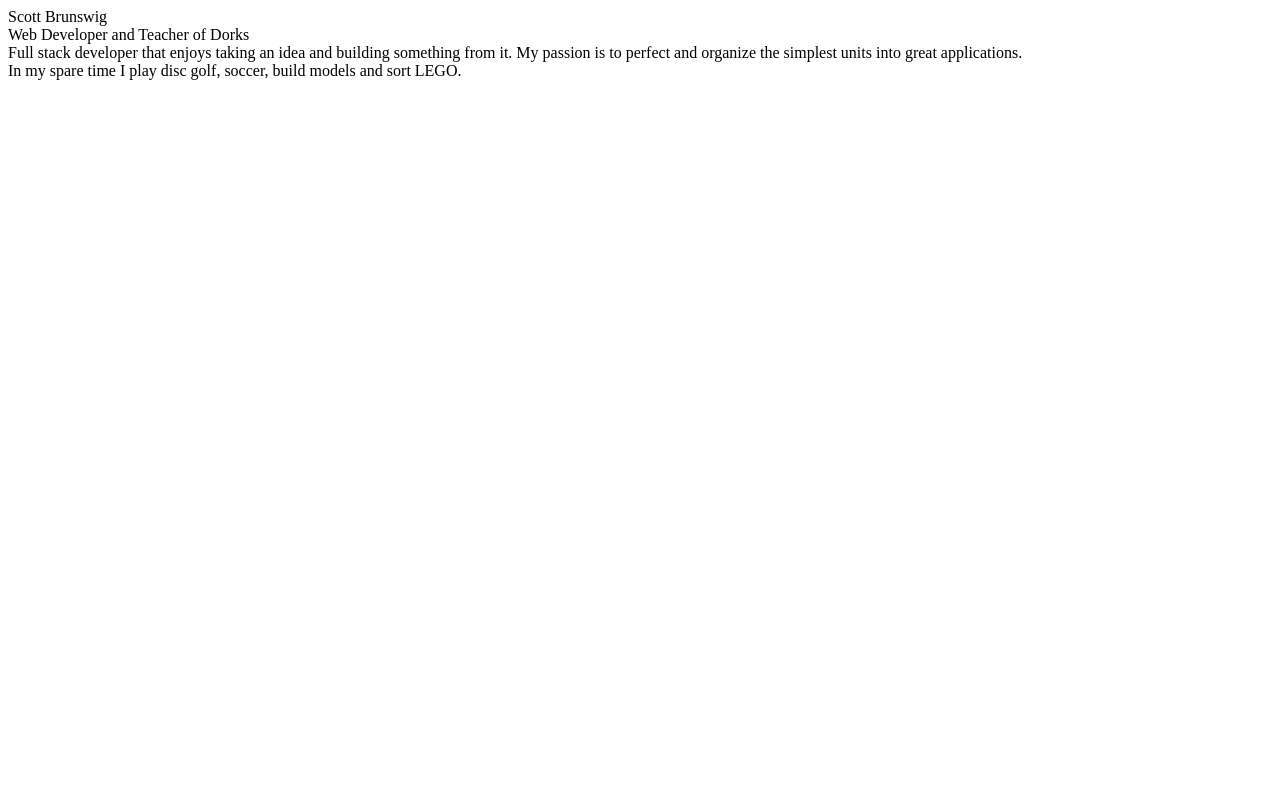
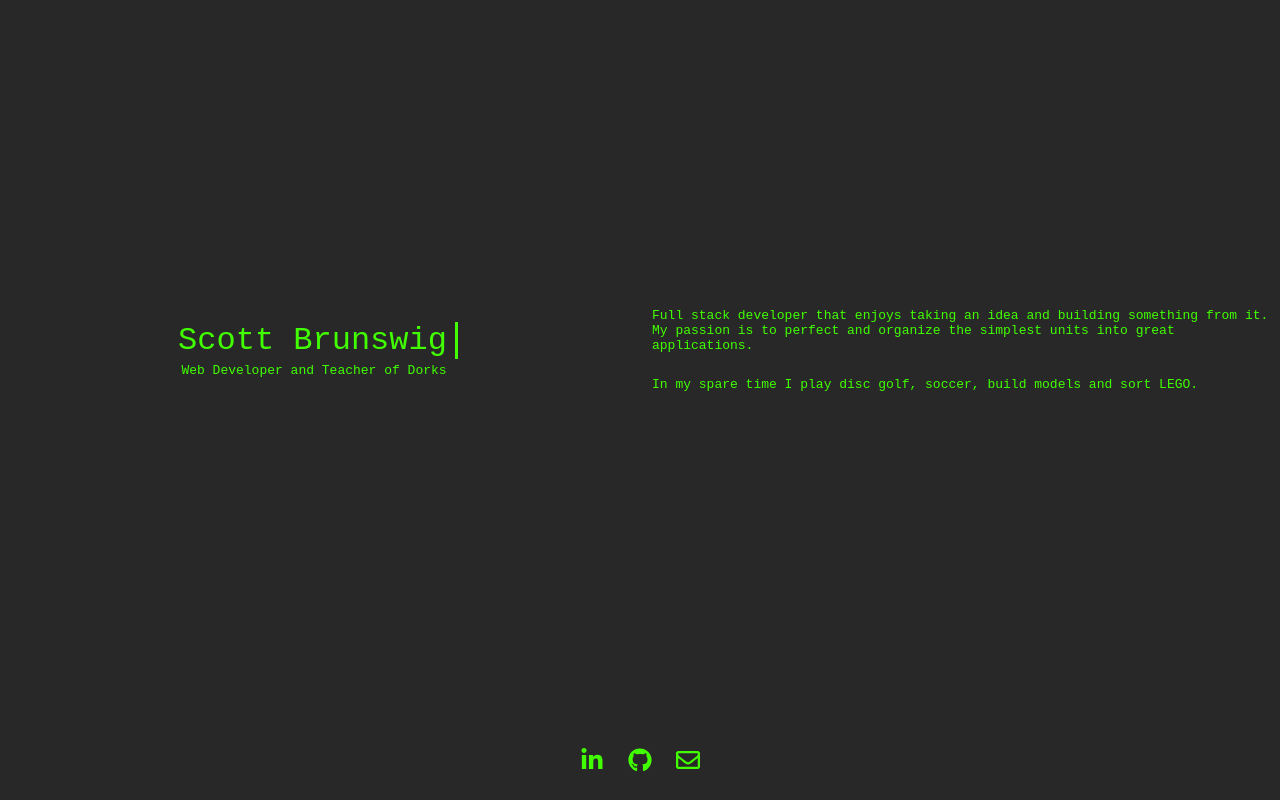
Before and after one commit to sbrunswig/scottbrunswig, a plain HTML site: page index.html in a window 1280 px wide. Drawn offline with Linux system fonts and the light colour scheme.

Commit message:
push updates

```diff
--- a/css/main.css
+++ b/css/main.css
@@ -1,33 +1,53 @@
-body {
-    font-family: monospace;
-}
+/* reset/normalize */
+* { box-sizing: border-box; }
+
+/* background */
+.bgc-gray900            { background-color: #282828; }
+.f-limea100             { fill: #41FF00; }
+.f-green800-hv:hover    { fill: #2E7D32; }
+
+/* border */
+.bdrs-s         { border-right-style: solid; }
 .bdw-3          { border-width: 3px; }
-.bdrs-s         { border-right-style: solid; }
-.bgc-gray900    { background-color: #282828; }
-.ai-c           { align-items: center; }
-.c-green100     { color: #41FF00; }
-.d-f            { display: flex; }
-.fxd-c          { flex-direction: column; }
-.jc-c           { justify-content: center; }
-.p              { padding: 1.5rem; }
-.mt             { margin-top: 1.5rem; }
-.h-100vh        { height: 100vh; }
-.fz-2rem        { font-size: 2rem; }
-.ov-h           { overflow: hidden; }
-.w-1\/1         { width: 100%; }
-.w-14ch         { width: 14ch; }
-.whs-nw         { white-space: nowrap; }
-@media only screen and (max-width: 811px) {
-  .mt\@sm           { margin-top: 1.5rem; }
-}
-@media only screen and (min-width: 812px) {
-  .w-50\/100\@md    { width: 50%; }
-  .d-f\@md          { display: flex; }
-}
 
-.typing-demo {
-  animation: typing 2s steps(14), blink .5s step-end infinite alternate;
-}
+/* box */
+.h            { height: 1.5rem; }
+.mih-100vh    { height: 100vh; }
+.w            { width: 1.5rem; }
+.w-15ch        { width: 15ch; }
+
+/* color */
+.c-limea100     { color: #41FF00; }
+
+/* display */
+.d-f    { display: flex; }
+.d-ib   { display: inline-block; }
+.d-g    { display: grid; }
+
+/* font */
+.ff-monospace { font-family: monospace; }
+.fz\+    { font-size: 2rem; }
+
+/* grid */
+.ai-c      { align-items: center; }
+.gg        { grid-gap: 1.5rem; }
+.gtc-01    { grid-template-columns: repeat(auto-fit, minmax(320px, 1fr));}
+.gtr-01    { grid-template-rows: 1fr auto;  }
+.jc-c      { justify-content: center; }
+
+/* others */
+.anim-01 { animation: typing 2s steps(14), blink .5s step-end infinite alternate; }
+
+/* spacing */
+.m0    { margin: 0; }
+.ml    { margin-left: 1.5rem; }
+.mt    { margin-top: 1.5rem; }
+.p     { padding: 1.5rem; }
+
+/* text */
+.ov-h      { overflow: hidden; }
+.ta-c      { text-align: center; }
+.whs-nw    { white-space: nowrap; }
 
 @keyframes typing {
   from {
--- a/index.html
+++ b/index.html
@@ -6,22 +6,41 @@
     <meta http-equiv="X-UA-Compatible" content="ie=edge" />
     <title>Scott Brunswig Personal Website</title>
     <meta name="description" content="Scott Brunswig's website">
-    <link rel="stylesheet" href="./css//main.css">
+    <link rel="stylesheet" href="./css/main.css">
  </head>
-  <body class="bgc-gray900 c-green100">
-    <div class="ai-c h-100vh p d-f@md">
-      <div class="d-f fxd-c ai-c w-1/1 w-50/100@md" style="align-self: center;">
-        <div class="typing-demo bdrs-s bdw-3 ov-h whs-nw w-14ch fz-2rem">
+  <body class="ai-c bgc-gray900 c-limea100 d-g ff-monospace gg gtr-01 m0 mih-100vh">
+    <!-- content -->
+    <main class="ai-c d-g gg gtc-01">
+      <div class="ta-c">
+        <div class="anim-01 bdrs-s bdw-3 ov-h whs-nw w-15ch fz+ d-ib">
           Scott Brunswig
         </div>
         <div>Web Developer and Teacher of Dorks</div>
       </div>
-      <div class="w-1/1 mt@sm w-50/100@md">
+      <div>
         <div>Full stack developer that enjoys taking an idea and building something from it.  My passion is to perfect and organize the simplest units into great applications.</div>
         <div class="mt">
           In my spare time I play disc golf, soccer, build models and sort LEGO.
         </div>
       </div>
-    </div>
+    </main>
+    <!-- footer -->
+    <footer class="d-f ai-c jc-c p">
+      <a href="https://www.linkedin.com/in/scott-brunswig/">
+        <svg class="f-limea100 h w f-green800-hv" role="img" viewBox="0 0 448 512">
+          <path  d="M100.28 448H7.4V148.9h92.88zM53.79 108.1C24.09 108.1 0 83.5 0 53.8a53.79 53.79 0 0 1 107.58 0c0 29.7-24.1 54.3-53.79 54.3zM447.9 448h-92.68V302.4c0-34.7-.7-79.2-48.29-79.2-48.29 0-55.69 37.7-55.69 76.7V448h-92.78V148.9h89.08v40.8h1.3c12.4-23.5 42.69-48.3 87.88-48.3 94 0 111.28 61.9 111.28 142.3V448z"></path>
+        </svg>
+      </a>
+      <a href="https://github.com/sbrunswig" class="ml">
+        <svg class="f-limea100 h w f-green800-hv" role="img" viewBox="0 0 496 512">
+          <path d="M165.9 397.4c0 2-2.3 3.6-5.2 3.6-3.3.3-5.6-1.3-5.6-3.6 0-2 2.3-3.6 5.2-3.6 3-.3 5.6 1.3 5.6 3.6zm-31.1-4.5c-.7 2 1.3 4.3 4.3 4.9 2.6 1 5.6 0 6.2-2s-1.3-4.3-4.3-5.2c-2.6-.7-5.5.3-6.2 2.3zm44.2-1.7c-2.9.7-4.9 2.6-4.6 4.9.3 2 2.9 3.3 5.9 2.6 2.9-.7 4.9-2.6 4.6-4.6-.3-1.9-3-3.2-5.9-2.9zM244.8 8C106.1 8 0 113.3 0 252c0 110.9 69.8 205.8 169.5 239.2 12.8 2.3 17.3-5.6 17.3-12.1 0-6.2-.3-40.4-.3-61.4 0 0-70 15-84.7-29.8 0 0-11.4-29.1-27.8-36.6 0 0-22.9-15.7 1.6-15.4 0 0 24.9 2 38.6 25.8 21.9 38.6 58.6 27.5 72.9 20.9 2.3-16 8.8-27.1 16-33.7-55.9-6.2-112.3-14.3-112.3-110.5 0-27.5 7.6-41.3 23.6-58.9-2.6-6.5-11.1-33.3 2.6-67.9 20.9-6.5 69 27 69 27 20-5.6 41.5-8.5 62.8-8.5s42.8 2.9 62.8 8.5c0 0 48.1-33.6 69-27 13.7 34.7 5.2 61.4 2.6 67.9 16 17.7 25.8 31.5 25.8 58.9 0 96.5-58.9 104.2-114.8 110.5 9.2 7.9 17 22.9 17 46.4 0 33.7-.3 75.4-.3 83.6 0 6.5 4.6 14.4 17.3 12.1C428.2 457.8 496 362.9 496 252 496 113.3 383.5 8 244.8 8zM97.2 352.9c-1.3 1-1 3.3.7 5.2 1.6 1.6 3.9 2.3 5.2 1 1.3-1 1-3.3-.7-5.2-1.6-1.6-3.9-2.3-5.2-1zm-10.8-8.1c-.7 1.3.3 2.9 2.3 3.9 1.6 1 3.6.7 4.3-.7.7-1.3-.3-2.9-2.3-3.9-2-.6-3.6-.3-4.3.7zm32.4 35.6c-1.6 1.3-1 4.3 1.3 6.2 2.3 2.3 5.2 2.6 6.5 1 1.3-1.3.7-4.3-1.3-6.2-2.2-2.3-5.2-2.6-6.5-1zm-11.4-14.7c-1.6 1-1.6 3.6 0 5.9 1.6 2.3 4.3 3.3 5.6 2.3 1.6-1.3 1.6-3.9 0-6.2-1.4-2.3-4-3.3-5.6-2z"></path>
+        </svg>
+      </a>
+      <a href="mailto:sbrunswig@gmail.com" class="ml">
+        <svg class="f-limea100 h w f-green800-hv" role="img" viewBox="0 0 512 512">
+          <path d="M464 64H48C21.49 64 0 85.49 0 112v288c0 26.51 21.49 48 48 48h416c26.51 0 48-21.49 48-48V112c0-26.51-21.49-48-48-48zm0 48v40.805c-22.422 18.259-58.168 46.651-134.587 106.49-16.841 13.247-50.201 45.072-73.413 44.701-23.208.375-56.579-31.459-73.413-44.701C106.18 199.465 70.425 171.067 48 152.805V112h416zM48 400V214.398c22.914 18.251 55.409 43.862 104.938 82.646 21.857 17.205 60.134 55.186 103.062 54.955 42.717.231 80.509-37.199 103.053-54.947 49.528-38.783 82.032-64.401 104.947-82.653V400H48z"></path>
+        </svg>
+      </a>
+    </footer>
   </body>
 </html>
```
